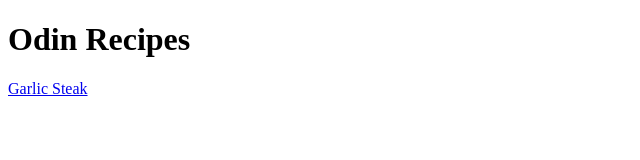
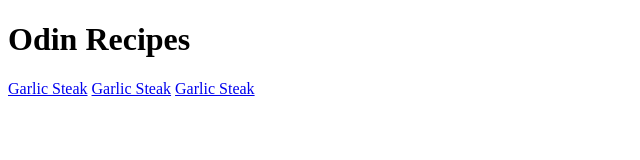
Before and after one commit to Golsmash/odin-recipes, a plain HTML site: page index.html in a window 1280 px wide. Shown: the whole page, without its empty margins (0-640 px from the left). Drawn offline with Linux system fonts and the light colour scheme.

Commit message:
update links

```diff
--- a/index.html
+++ b/index.html
@@ -8,5 +8,7 @@
   <body>
     <h1>Odin Recipes</h1>
     <a href="recipes/garlic_steak.html">Garlic Steak</a>
+    <a href="recipes/beefCremy.html">Garlic Steak</a>
+    <a href="recipes/lasagna.html">Garlic Steak</a>
   </body>
 </html>
```
